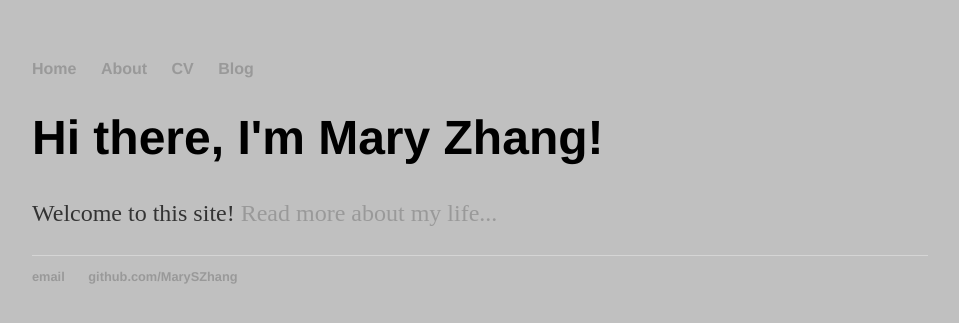
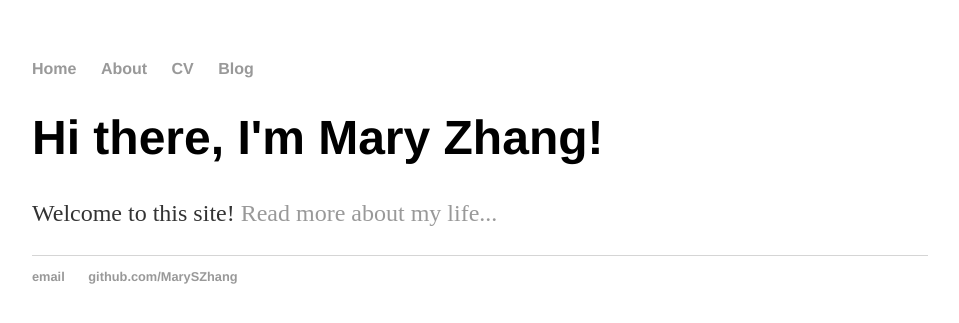
Before and after one commit to MarySZhang/MarySZhang.github.io, a Jekyll site: the page built from index.html, in a window 1280 px wide. Shown: the top 323 px of the page, without its empty margins (160-1119 px from the left). Built offline with Jekyll 4.4.1, drawn with Linux system fonts in a browser that asks for light colours.

Commit message:
Update main.css

```diff
--- a/css/main.css
+++ b/css/main.css
@@ -1,7 +1,7 @@
 body {
     margin: 60px auto;
     width: 70%;
-    background-color: silver;
+    background-color: white;
 }
 nav ul, footer ul {
     font-family:'Helvetica', 'Arial', 'Sans-Serif';
```
